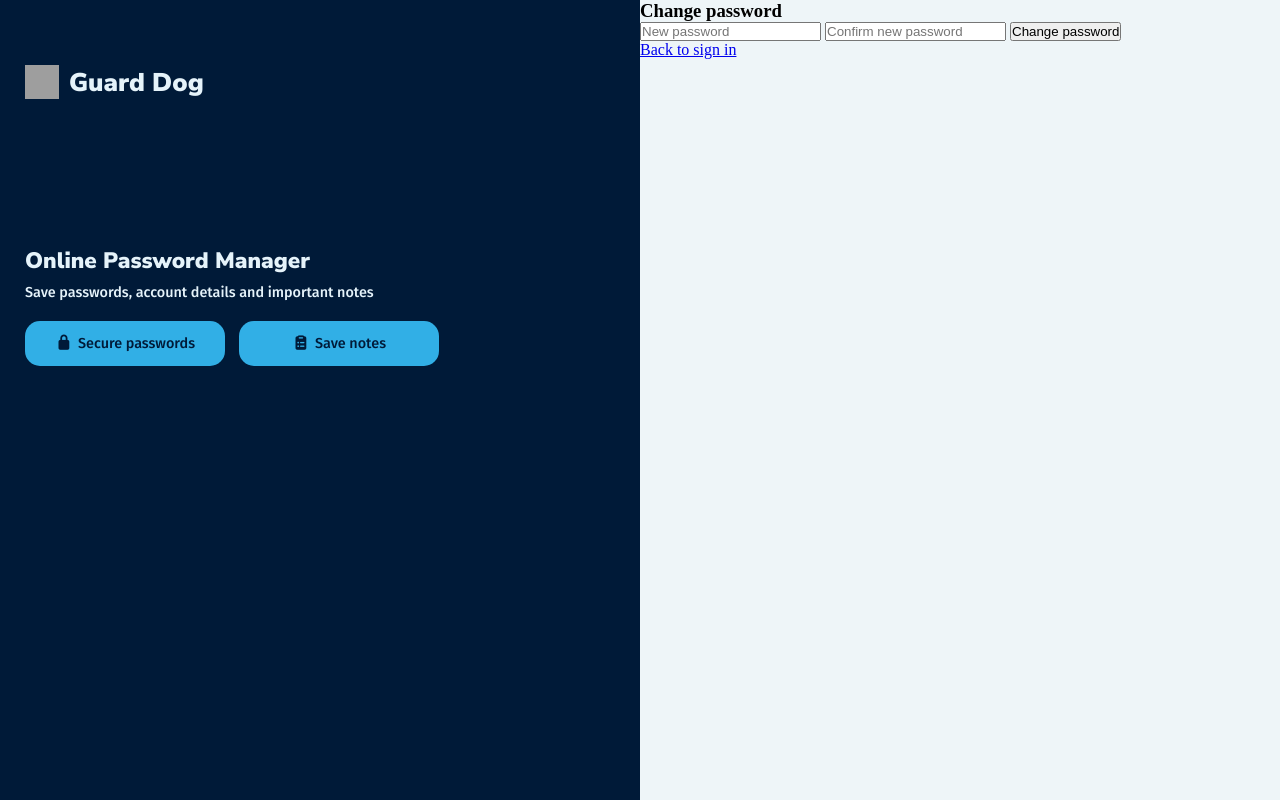
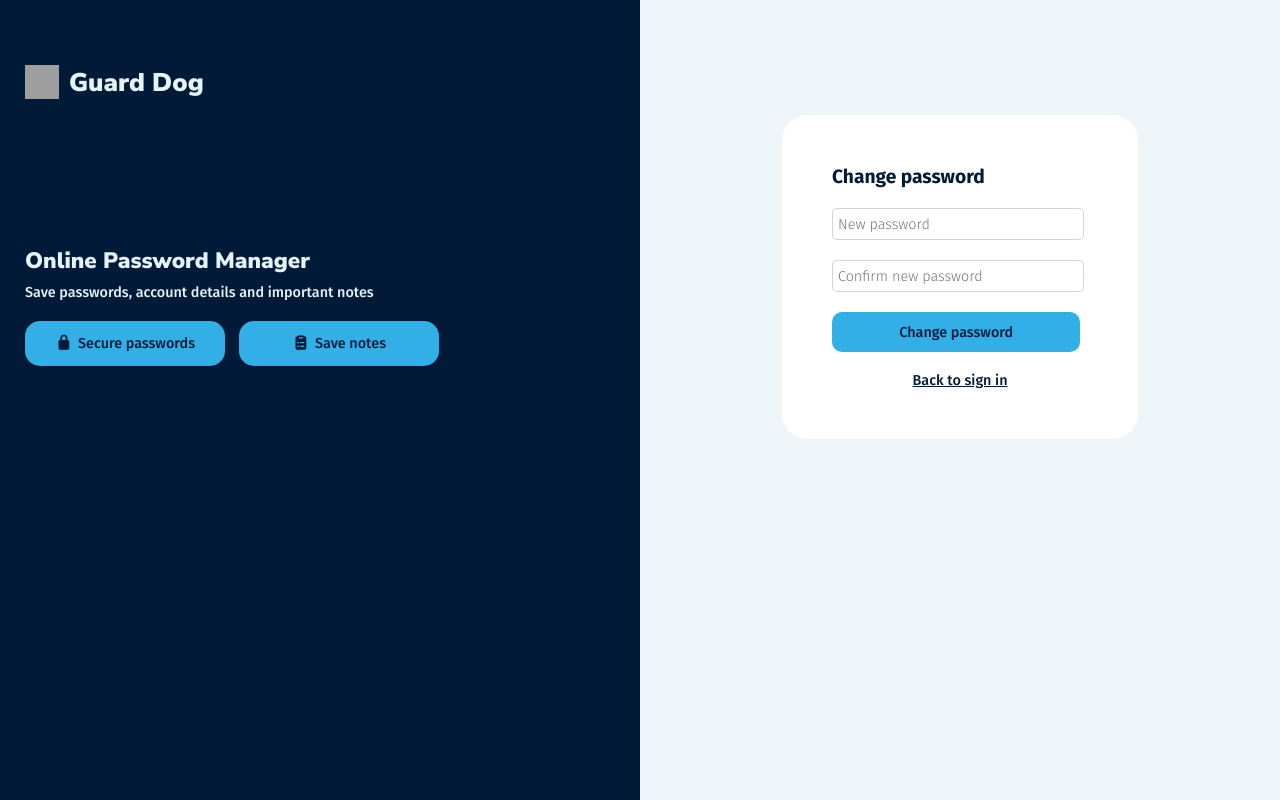
Before and after one commit to RockyLatchman/guard_dog, a Flask app: page /change-password in a window 1280 px wide. Run offline with Flask 3, Linux system fonts and the light colour scheme; some libraries are stand-ins or nearby versions; grey boxes are pictures that could not be loaded.

Commit message:
CSS for change password template

```diff
--- a/static/css/main.css
+++ b/static/css/main.css
@@ -207,6 +207,15 @@ main {
   background:#001A38;
   color:#E5F3FA;
 }
+
+.signin-card span a {
+  display: block;
+  font: 500 0.9em "Fira Sans", sans-serif;
+  color:#001A38;
+  text-align: center;
+  padding-top: 20px;
+}
+
 
 
 /*  Sidebar menu */
--- a/templates/change_password.html
+++ b/templates/change_password.html
@@ -20,6 +20,7 @@
        </div>
    </div>
    <div class="right-column">
+    <div class="signin-card">
     <h3>Change password</h3>
     <form method="post">
        <input type="password" name="password" placeholder="New password" required>
@@ -27,6 +28,7 @@
        <input type="submit" value="Change password">
     </form>
     <span><a href="{{ url_for('signin')}}">Back to sign in</a></span>
+    </div>
   </div>
 </div>
 {% endblock %}
```
